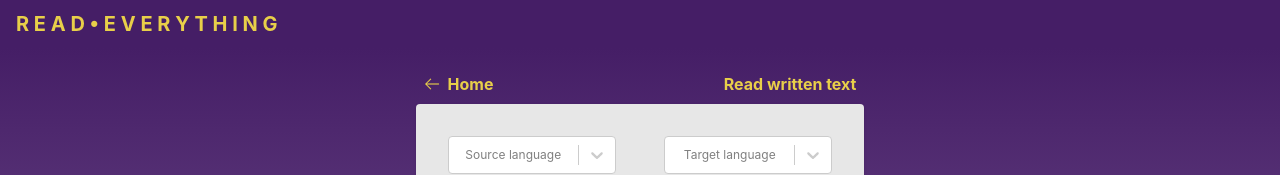
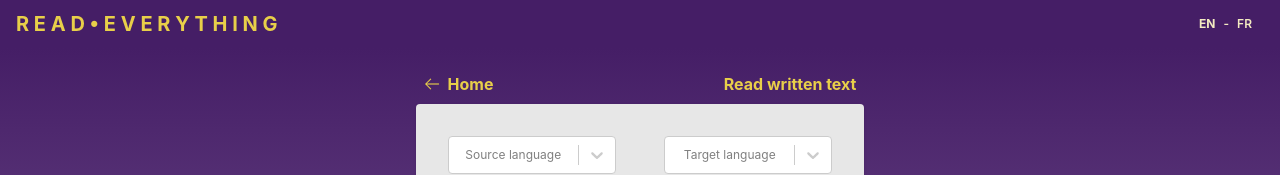
Before and after one commit to mmarie4/read-everything, a React (Create React App) app in the folder client/: page /read-text in a window 1280 px wide. Shown: the top 175 px of the page. Built offline with nearby package versions, Linux system fonts and the light colour scheme; no server answers.

Commit message:
add back locale selector

```diff
--- a/client/src/pages/Header.tsx
+++ b/client/src/pages/Header.tsx
@@ -17,13 +17,12 @@ export const Header: FC = () => {
     <div className="p-4 w-full h-12 bg-primary static flex justify-between items-center shadow">
         <p className="font-bold text-xl text-secondary">R E A D • E V E R Y T H I N G</p>
 
-        {window.location.pathname === '/' &&
         <div className="font-semibold text-secondarylight py-1 px-3 text-xs flex">
             <div className={currentLocale === "EN" ? "font-bold" : "cursor-pointer font-semibold hover:text-secondary"} onClick={() => onClickLocale(locales.en)}>EN</div>
             <div className="px-2"> - </div>
             <div className={currentLocale === "FR" ? "font-bold" : "cursor-pointer font-semibold hover:text-secondary"} onClick={() => onClickLocale(locales.fr)}>FR</div>
         </div>
-        }
+
     </div>
     );
 };
```
